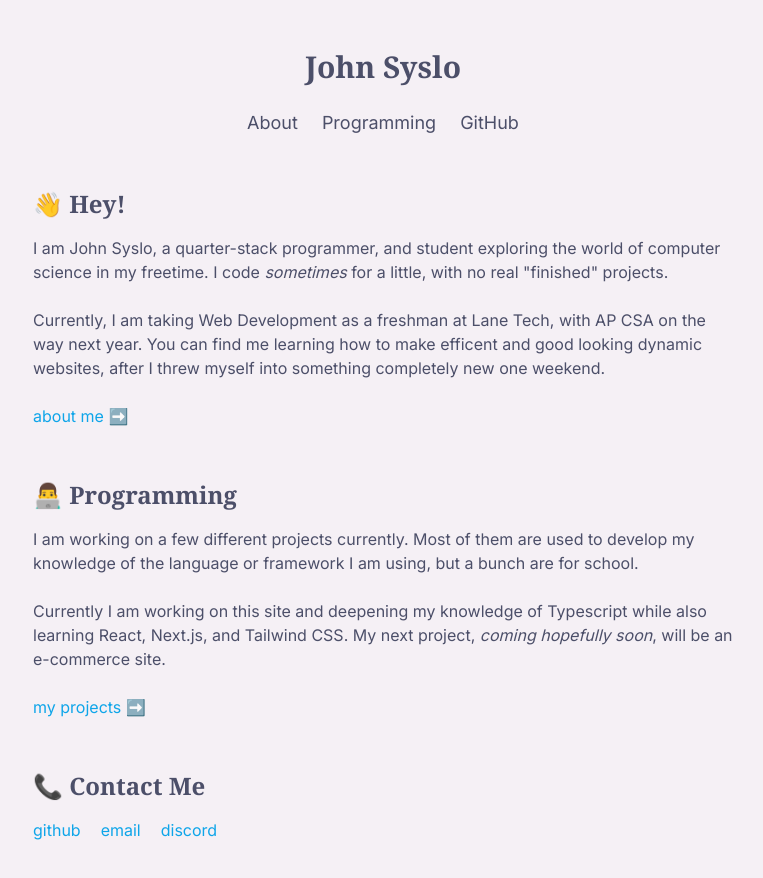
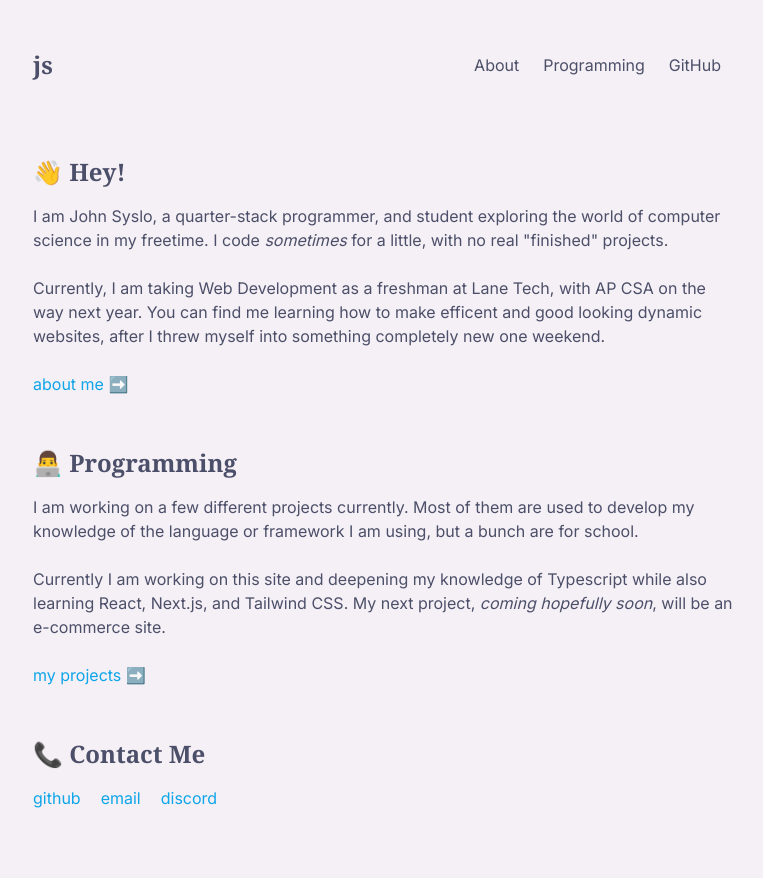
Before and after one commit to johnsyslo/portfolio, a Next.js app: page / in a window 1280 px wide. Shown: the top 878 px of the page, without its empty margins (257-1020 px from the left). Built offline with nearby package versions, Linux system fonts and the light colour scheme.

Commit message:
refactor: new logo and change navlinks font size

```diff
--- a/src/components/navbar/Nav.tsx
+++ b/src/components/navbar/Nav.tsx
@@ -4,14 +4,16 @@ import NavLinks from '@/components/navbar/NavLinks';
 export default function Navbar() {
   return (
     <>
-      <div className="mt-[25px] content-center text-center">
-        <div className="my-6 text-3xl font-bold hover:text-violet-600">
-          <Link href="/">
-            <h1>John Syslo</h1>
-          </Link>
-        </div>
-        <nav className="flex flex-row items-center justify-center">
-          <NavLinks />
+      <div className="mt-[25px] text-center">
+        <nav className="flex flex-row items-center justify-between">
+          <div className="my-6 text-2xl font-bold text-[var(--accent)]">
+            <Link href="/">
+              <h1>js</h1>
+            </Link>
+          </div>
+          <div className="flex flex-row">
+            <NavLinks />
+          </div>
         </nav>
       </div>
     </>
--- a/src/components/navbar/NavLinks.tsx
+++ b/src/components/navbar/NavLinks.tsx
@@ -17,7 +17,7 @@ export default function NavLinks() {
           <Link
             key={link.name}
             href={link.href}
-            className={clsx('px-3 text-lg hover:text-violet-600')}
+            className={clsx('px-3 text-base hover:text-violet-600')}
           >
             <p>{link.name}</p>
           </Link>
```
